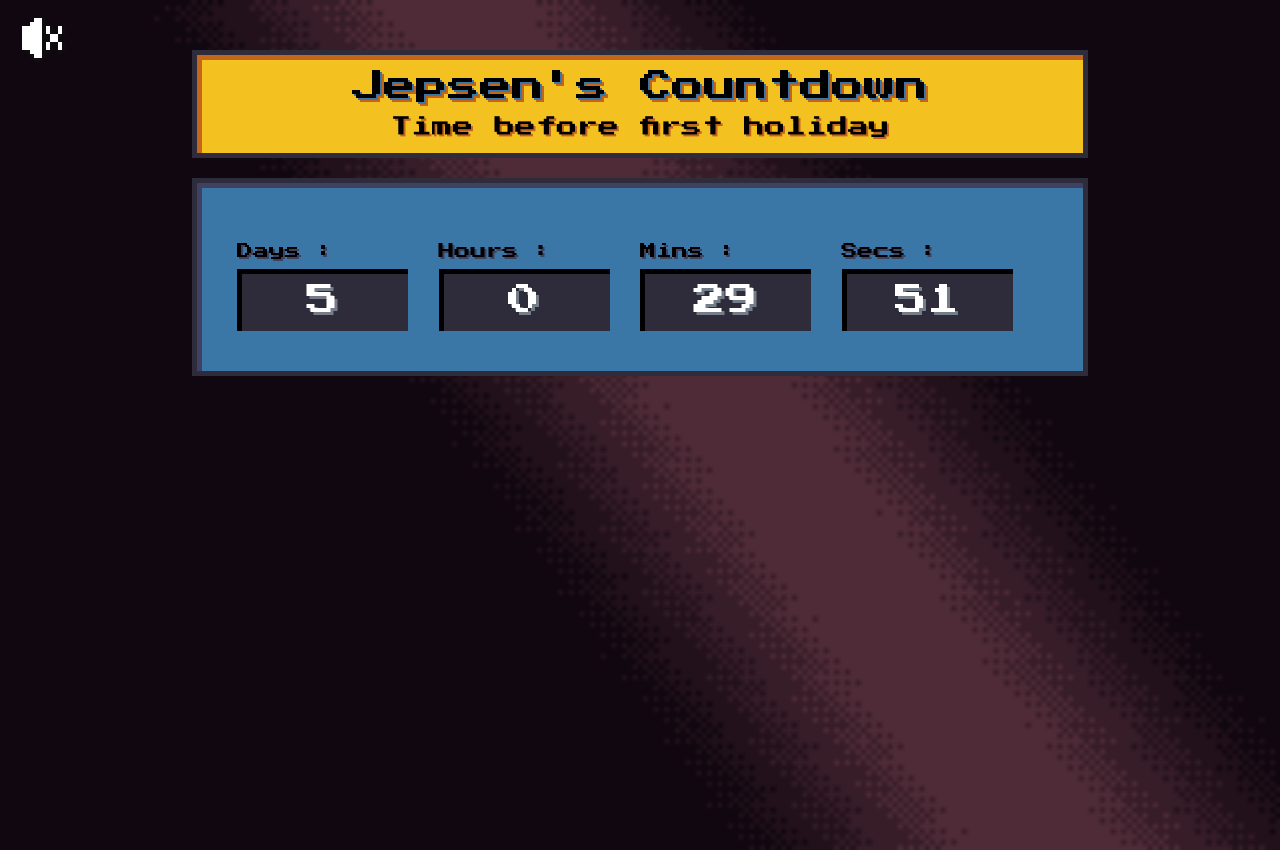
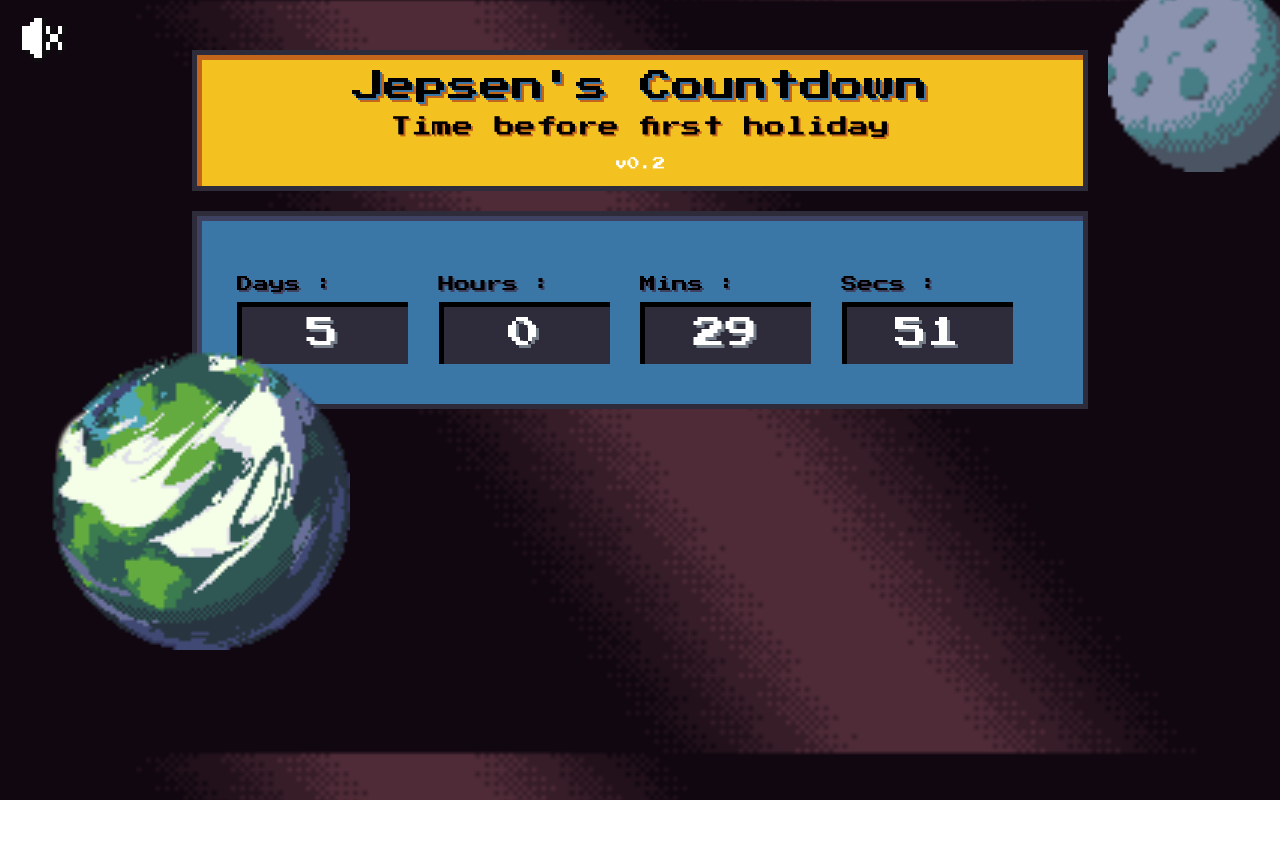
Before and after one commit to AnonyMouse97/Jepsens_Countdown, a website: page index.html in a window 1280 px wide. After the commit the page ends 800 px from the top, so only its background shows below. Drawn offline with Linux system fonts and the light colour scheme.

Commit message:
push v0.2

```diff
--- a/index.html
+++ b/index.html
@@ -13,6 +13,7 @@
 		<div class="headings">
 			<h1>Jepsen's Countdown</h1>
 			<h2>Time before first holiday</h2>
+			<p id="version">v0.2</p>
 		</div>
 		<div class="countdown">
 			<div class="days">
@@ -39,6 +40,8 @@
 			Your browser does not support the audio element :-(
 			</audio>
 		</div>
+		<div class="parallax moonSprite"></div>
+		<div class="parallax earthSprite"></div>
 	</section>
 	<script src="src/js/script.js"></script>
 </body>
--- /dev/null
+++ b/src/scss/_backgroundAnimation.scss
@@ -0,0 +1,33 @@
+.moonSprite{
+	height: 192px;
+	width: 192px;
+	background: url('../img/Moon_sprite.png') no-repeat;
+	background-size: 11520px 192px;
+    image-rendering: crisp-edges;
+	animation: moon 5s steps(60) infinite;
+	position: absolute;
+	top: -20px;
+	right: -20px;
+	z-index: -1;
+}
+
+@keyframes moon{
+	100%{background-position: -11520px; }
+}
+
+.earthSprite{
+	height: 300px;
+	width: 300px;
+	background: url('../img/earth_sprite.png') no-repeat;
+	//border-radius: 50%;
+	background-size: 15000px 300px;
+    image-rendering: crisp-edges;
+	animation: earth 5s steps(50) infinite;
+	position: absolute;
+	top: 300px;
+	left: -150px;
+	z-index: -1;
+}
+@keyframes earth{
+	100%{background-position: -15000px; }
+}
--- a/src/scss/_desktop.scss
+++ b/src/scss/_desktop.scss
@@ -12,3 +12,7 @@ section{
 		}
 	}
 }
+.earthSprite{
+	left: 50px;
+	top: 350px;
+}
--- a/src/scss/_mobile.scss
+++ b/src/scss/_mobile.scss
@@ -1,7 +1,8 @@
+@import '_backgroundAnimation.scss';
 body{
 	background: url('../../src/img/space_backgound.png');
 	background-size: cover;
-	height: 100vh;
+	//height: 100vh;
 }
 
 section{
@@ -24,6 +25,11 @@ section{
 			margin-top: 15px;
 			font-size: 1.3em;
 			text-shadow: 2px 2px $orange;
+		}
+		#version{
+			padding-top: 20px;
+			color: white;
+			font-size: .8em;
 		}
 	}
 	.countdown{
--- a/src/scss/_tablet.scss
+++ b/src/scss/_tablet.scss
@@ -5,3 +5,7 @@ section{
 		margin: 0 auto;
 	}
 }
+.earthSprite{
+	z-index: 1;
+	//box-shadow: 10px 10px 10px $black;
+}
```
Also changed, not shown: src/css/style.css, src/img/Moon_sprite.png (renamed from src/img/Moon_Sheet.png), src/img/SpaceStars_background.png (renamed from src/img/layers/SpaceStars.png), src/img/additionnal content/ringPlanet_sprite.png (added), src/img/additionnal content/spaceBigPlanet.png (renamed from src/img/layers/parallax-space-big-planet.png), src/img/additionnal content/spacePlanets.png (renamed from src/img/layers/parallax-space-far-planets.png), src/img/additionnal content/spaceRingPlanet.png (renamed from src/img/layers/parallax-space-ring-planet.png), src/img/additionnal content/spaceStars.png (renamed from src/img/layers/parallax-space-stars.png), src/img/earth_sprite.png (added), src/js/script.js (line endings or trailing spaces), 1 other file.
